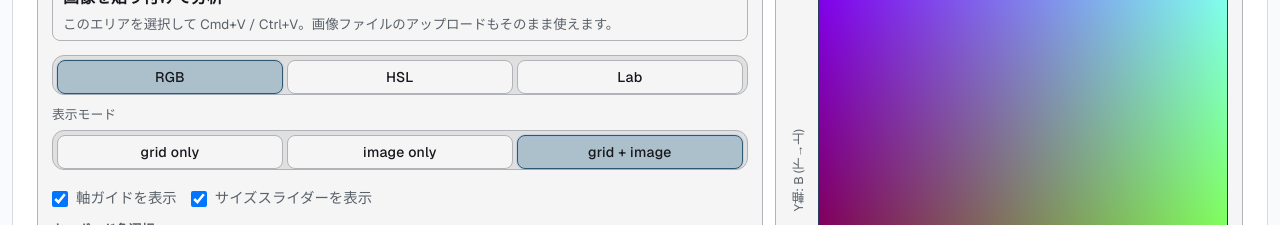
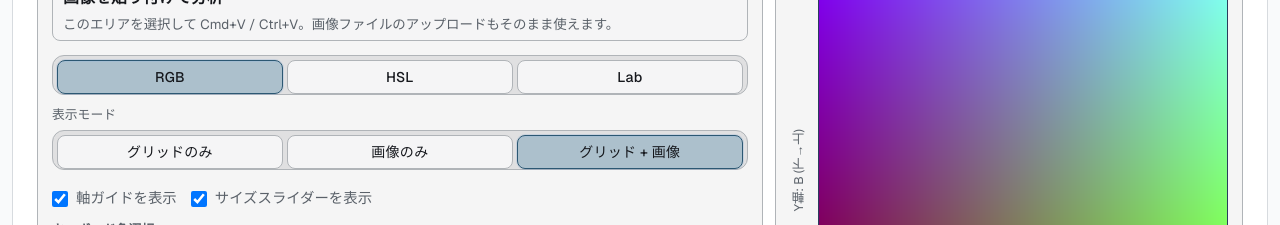
Before and after one commit to Shunkicreate/IroMap, a Next.js app in the folder web/: page / in a window 1280 px wide. Shown: the part 1180-1405 px from the top of the page. Built offline with nearby package versions, Linux system fonts and the light colour scheme.

Commit message:
fix(web): clear photo cube overlay on image switch

```diff
--- a/web/src/features/photo-analysis/photo-analysis-panel.tsx
+++ b/web/src/features/photo-analysis/photo-analysis-panel.tsx
@@ -312,6 +312,7 @@ export function PhotoAnalysisPanel({
     setError("");
     setStatusMessage(inProgress);
     setAnalysis(null);
+    onAnalysisCompleteRef.current?.(null);
     onStatusChangeRef.current?.(inProgress);
     toast(inProgress);
 
--- a/web/src/features/workbench/color-workbench.tsx
+++ b/web/src/features/workbench/color-workbench.tsx
@@ -135,11 +135,11 @@ export function ColorWorkbench() {
 
   const handleSourceFileSelected = (file: File | null): void => {
     setAnalysisSourceFile(file);
+    setPhotoCubePoints([]);
     if (file) {
       setLiveMessage(t("photoUploadSelected", { fileName: file.name }));
       return;
     }
-    setPhotoCubePoints([]);
     setLiveMessage(t("photoUploadCleared"));
   };
 
--- a/web/src/i18n/messages.ts
+++ b/web/src/i18n/messages.ts
@@ -31,9 +31,9 @@ export const i18nMessages = {
     cubeShowSizeSlider: "サイズスライダーを表示",
     cubeSizeLabel: "キューブサイズ: {size}px",
     cubeOverlayModeLabel: "表示モード",
-    cubeOverlayModeGrid: "grid only",
-    cubeOverlayModeImage: "image only",
-    cubeOverlayModeBoth: "grid + image",
+    cubeOverlayModeGrid: "グリッドのみ",
+    cubeOverlayModeImage: "画像のみ",
+    cubeOverlayModeBoth: "グリッド + 画像",
     cubeOverlayStatus: "表示: {mode} / image points: {points}",
     inspectorPreview: "プレビュー（ホバー）",
     inspectorSelected: "選択色（クリック）",
```
